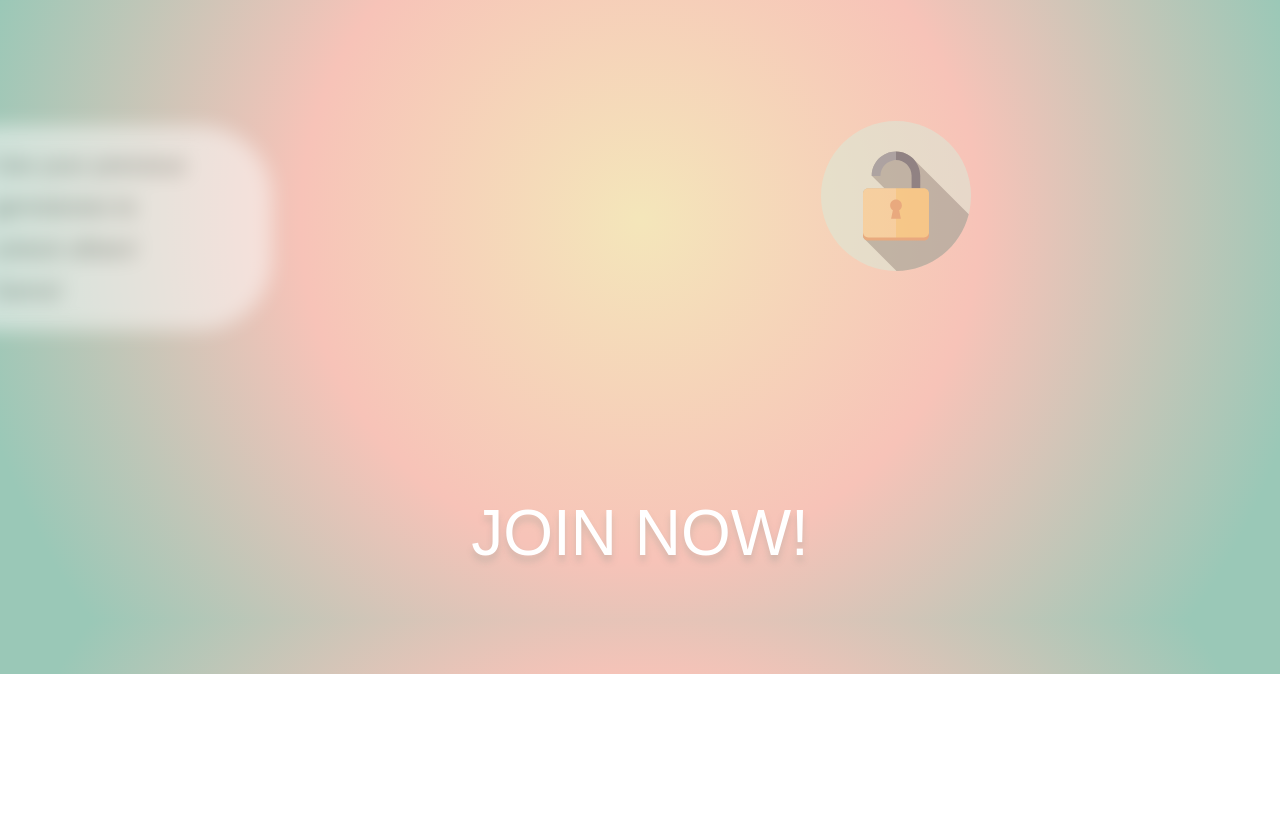
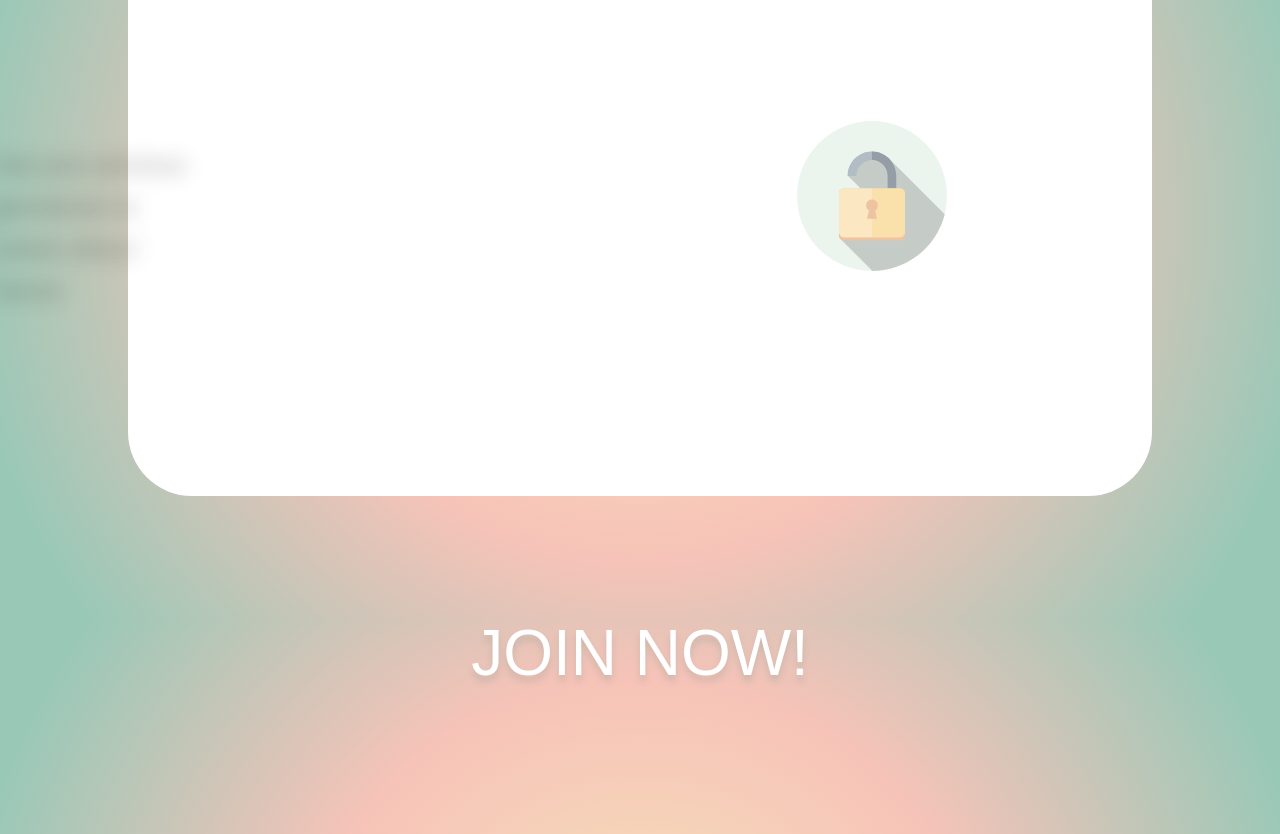
Before and after one commit to Ametrysinine/LocalGems, a React (Vite) app in the folder client/: page / in a window 1280 px wide. Shown: the part 1780-2614 px from the top of the page. Before the commit the page ends 2454 px from the top, so only its background shows below. Built offline with nearby package versions, Linux system fonts and the light colour scheme; no server answers; a web font is replaced by a local one.

Commit message:
Add container for features

```diff
--- a/client/src/styles/LandingFeatures.scss
+++ b/client/src/styles/LandingFeatures.scss
@@ -2,10 +2,10 @@
 
 .features-container {
   width: 80vw;
-  margin: 15vh auto 0px auto;
+  margin: 15vh auto;
   display: grid;
-  // background: $background-color;
-  // border-radius: 4em;
+  background: $background-color;
+  border-radius: 4em;
   box-sizing: border-box;
   padding: 4em;
 
@@ -29,6 +29,7 @@
 
     .features-image {
       grid-area: box2;
+      padding-right: 6em;
     }
   }
 
@@ -67,8 +68,8 @@
 
     font: 1.5em/1.75em $display-font;
     font-weight: 300;
-    // text-shadow: 0px 0px 5px rgba($yellow, 0.5);
-    background: $background-color;
+    // // text-shadow: 0px 0px 5px rgba($yellow, 0.5);
+    // background: $background-color;
   }
 
   .features-image {
@@ -131,5 +132,5 @@
   color: $background-color;
   text-align: center;
   text-transform: uppercase;
-  margin-bottom: 10vh;
+  margin-bottom: 15vh;
 }
```
